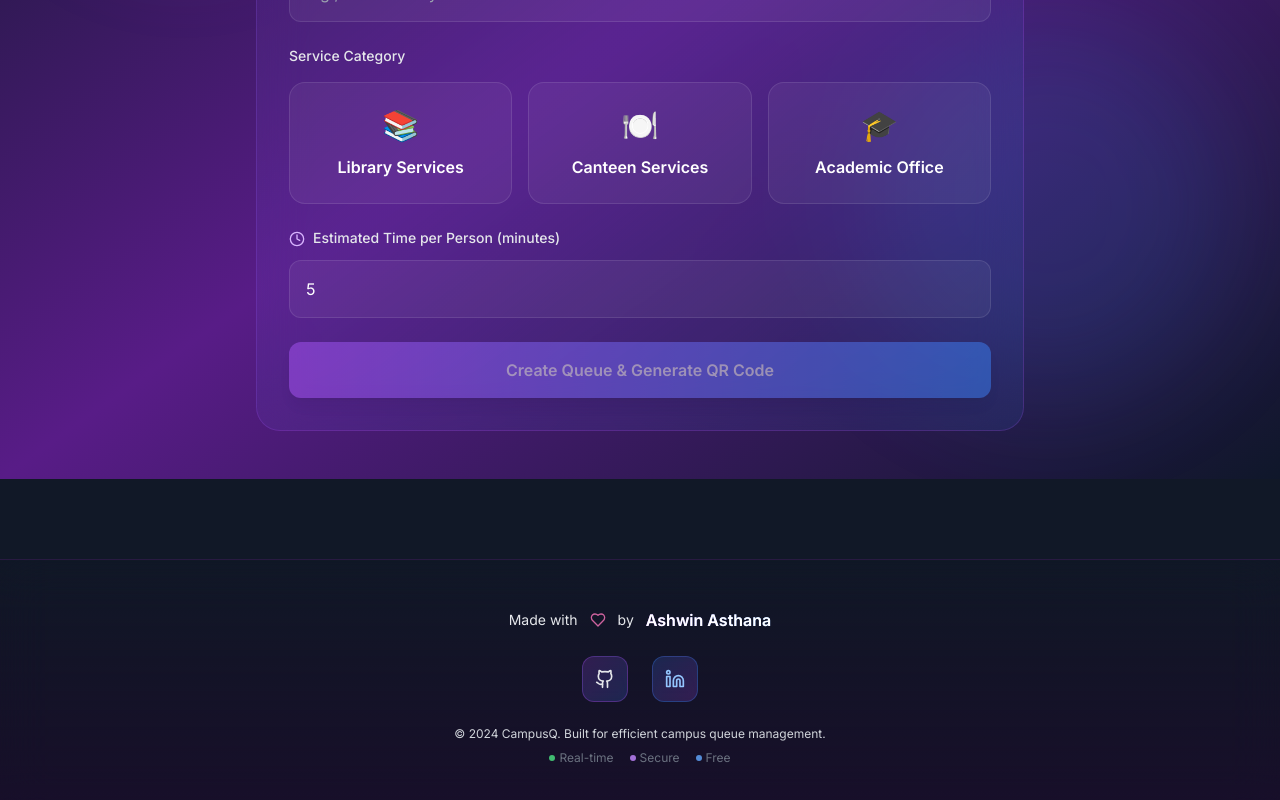
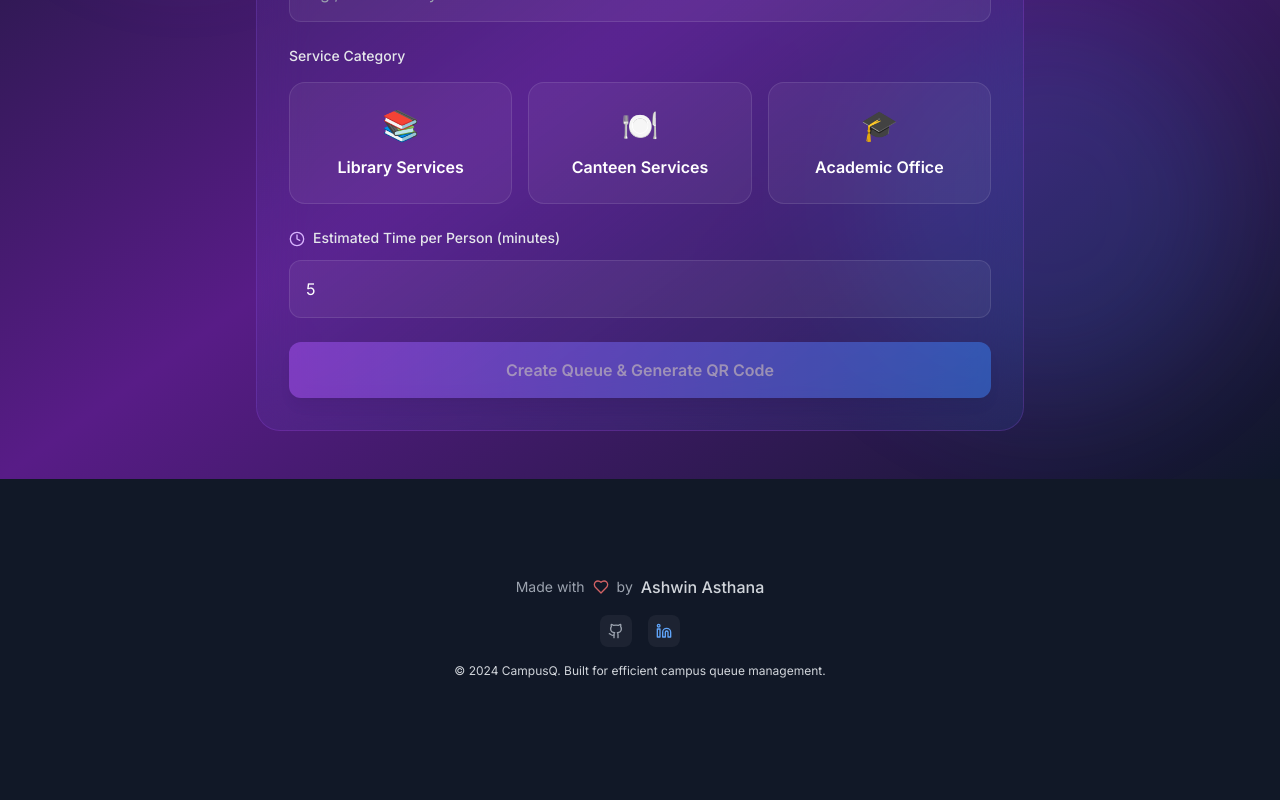
Before and after one commit to lumozion/CampusQ, a Next.js app: page /create in a window 1280 px wide. Shown: the part 433-1233 px from the top of the page. After the commit the page ends 1144 px from the top, so only its background shows below. Built offline with nearby package versions, Linux system fonts and the light colour scheme.

Commit message:
Simplify footer with subtle colors matching dark theme

```diff
--- a/components/Footer.tsx
+++ b/components/Footer.tsx
@@ -8,67 +8,46 @@ export default function Footer() {
     <motion.footer
       initial={{ opacity: 0, y: 20 }}
       animate={{ opacity: 1, y: 0 }}
-      className="relative mt-20 py-12 bg-gradient-to-t from-black/50 to-transparent backdrop-blur-xl border-t border-purple-500/20"
+      className="mt-16 py-8"
     >
-      {/* Background glow */}
-      <div className="absolute inset-0 bg-gradient-to-t from-purple-900/20 to-transparent"></div>
-
-      <div className="relative z-10 container mx-auto px-4">
-        <div className="flex flex-col items-center space-y-6">
-          <div className="flex items-center space-x-3 text-gray-200">
+      <div className="container mx-auto px-4">
+        <div className="flex flex-col items-center space-y-4">
+          <div className="flex items-center space-x-2 text-gray-400">
             <span className="text-sm">Made with</span>
-            <Heart className="w-4 h-4 text-pink-400 animate-pulse" />
+            <Heart className="w-4 h-4 text-red-400 animate-pulse" />
             <span className="text-sm">by</span>
-            <span className="font-semibold text-white bg-gradient-to-r from-purple-400 to-blue-400 bg-clip-text text-transparent">
-              Ashwin Asthana
-            </span>
+            <span className="font-medium text-gray-300">Ashwin Asthana</span>
           </div>
 
-          <div className="flex items-center space-x-6">
+          <div className="flex items-center space-x-4">
             <motion.a
               href="https://github.com/ashwinasthana"
               target="_blank"
               rel="noopener noreferrer"
-              whileHover={{ scale: 1.1, y: -2 }}
+              whileHover={{ scale: 1.1 }}
               whileTap={{ scale: 0.95 }}
-              className="p-3 rounded-xl bg-gradient-to-br from-purple-500/20 to-blue-500/20 hover:from-purple-500/30 hover:to-blue-500/30 border border-purple-500/30 hover:border-purple-400/50 transition-all duration-300 backdrop-blur-sm"
+              className="p-2 rounded-lg bg-white/5 hover:bg-white/10 transition-colors"
               aria-label="GitHub Profile"
             >
-              <Github className="w-5 h-5 text-gray-200" />
+              <Github className="w-4 h-4 text-gray-400" />
             </motion.a>
 
             <motion.a
               href="https://www.linkedin.com/in/ashwinasthanax/"
               target="_blank"
               rel="noopener noreferrer"
-              whileHover={{ scale: 1.1, y: -2 }}
+              whileHover={{ scale: 1.1 }}
               whileTap={{ scale: 0.95 }}
-              className="p-3 rounded-xl bg-gradient-to-br from-blue-500/20 to-purple-500/20 hover:from-blue-500/30 hover:to-purple-500/30 border border-blue-500/30 hover:border-blue-400/50 transition-all duration-300 backdrop-blur-sm"
+              className="p-2 rounded-lg bg-white/5 hover:bg-white/10 transition-colors"
               aria-label="LinkedIn Profile"
             >
-              <Linkedin className="w-5 h-5 text-blue-300" />
+              <Linkedin className="w-4 h-4 text-blue-400" />
             </motion.a>
           </div>
 
-          <div className="text-center space-y-2">
-            <p className="text-xs text-gray-400">
-              © 2024 CampusQ. Built for efficient campus queue management.
-            </p>
-            <div className="flex items-center justify-center space-x-4 text-xs text-gray-500">
-              <span className="flex items-center gap-1">
-                <div className="w-1.5 h-1.5 bg-green-400 rounded-full animate-pulse"></div>
-                Real-time
-              </span>
-              <span className="flex items-center gap-1">
-                <div className="w-1.5 h-1.5 bg-purple-400 rounded-full animate-pulse delay-300"></div>
-                Secure
-              </span>
-              <span className="flex items-center gap-1">
-                <div className="w-1.5 h-1.5 bg-blue-400 rounded-full animate-pulse delay-700"></div>
-                Free
-              </span>
-            </div>
-          </div>
+          <p className="text-xs text-gray-500 text-center">
+            © 2024 CampusQ. Built for efficient campus queue management.
+          </p>
         </div>
       </div>
     </motion.footer>
```
